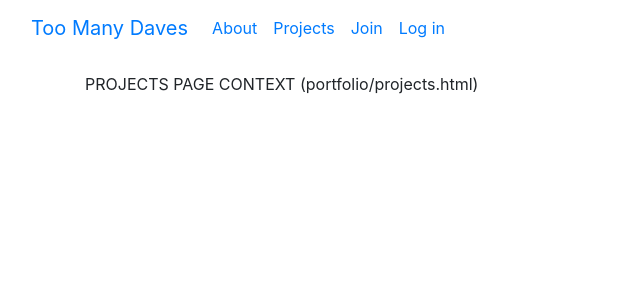
After one commit to toomanydaves/django-proj, a Django app: page /portfolio/projects/ in a window 1280 px wide. The commit adds this page. Shown: the top 300 px of the page, without its empty margins (0-640 px from the left). Run offline with Django 3.2, Linux system fonts and the light colour scheme; some libraries are stand-ins or nearby versions.

Commit message:
sets url for project pages, adds views and templates (incomplete) https://trello.com/c/4caVey5f

```diff
--- /dev/null
+++ b/django_proj/portfolio/templates/portfolio/projects.html
@@ -0,0 +1,9 @@
+{% extends "toomanydaves/base.html" %}
+
+{% block title %}Projects{% endblock %}
+
+{% block content %}
+    <p>
+        PROJECTS PAGE CONTEXT (portfolio/projects.html)
+    </p>
+{% endblock %}
--- /dev/null
+++ b/django_proj/portfolio/urls.py
@@ -0,0 +1,7 @@
+from django.conf.urls import url
+from . import views
+
+urlpatterns = [
+    url(r'^projects/$', views.projects, name='projects'),
+    url(r'^projects/([\w-]+)/$', views.project, name='project'),
+]
--- a/django_proj/portfolio/views.py
+++ b/django_proj/portfolio/views.py
@@ -1,3 +1,8 @@
 from django.shortcuts import render
 
-# Create your views here.
+def project(request, project_id):
+    #Get the project by id
+    return render(request, 'portfolio/project.html')
+
+def projects(request):
+    return render(request, 'portfolio/projects.html')
--- a/django_proj/toomanydaves/templates/toomanydaves/base.html
+++ b/django_proj/toomanydaves/templates/toomanydaves/base.html
@@ -53,6 +53,12 @@
                                 href="/about"
                             >About</a>
                         </li>
+                        <li class="nav-item">
+                            <a
+                                class="nav-link"
+                                href="/portfolio/projects"
+                            >Projects</a>
+                        </li>
                         {% if request.user.is_authenticated %}
                             {% if user.is_staff %}
                                 <li class="nav-item">
--- a/django_proj/toomanydaves/urls.py
+++ b/django_proj/toomanydaves/urls.py
@@ -29,4 +29,5 @@ urlpatterns = [
     url(r'^admin/logout/$', views.logout_user, name='logout_user'),
     url(r'^oauth/', include('social_django.urls', namespace='social')),
     url(r'^admin/', admin.site.urls),
+    url(r'^portfolio/', include('portfolio.urls')),
 ]
```
Also changed, not shown: django_proj/portfolio/templates/portfolio/project.html (added, +9 -0 lines).
